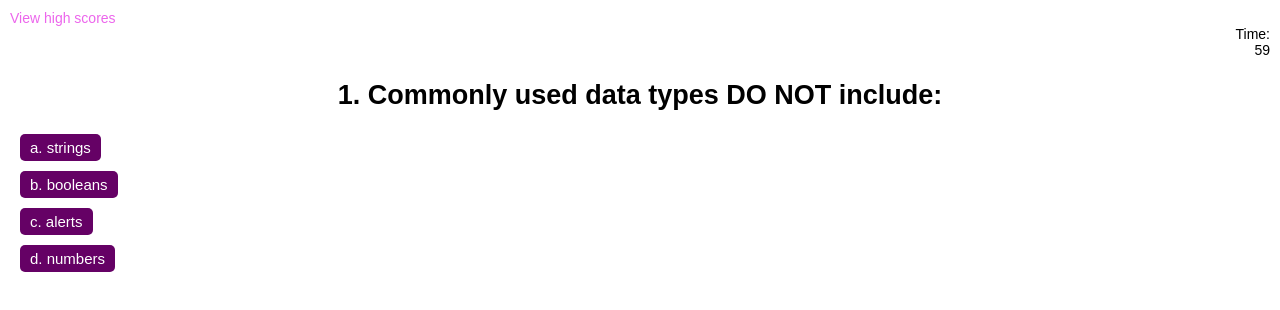
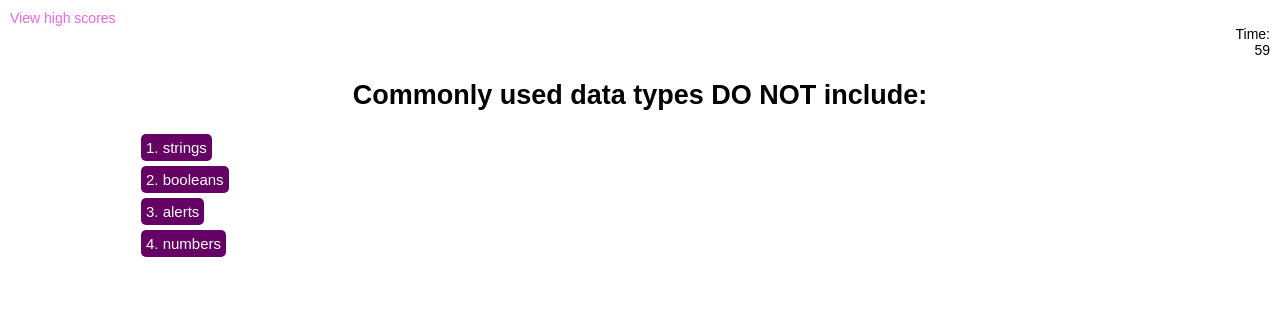
Before and after one commit to kdrummond528/Coding-Quiz, a plain HTML site: page index.html in a window 1280 px wide. Both pictures are taken after a click on the element "Start Quiz". Drawn offline with Linux system fonts and the light colour scheme.

Commit message:
modified html, css, and js

```diff
--- a/Assets/css/style.css
+++ b/Assets/css/style.css
@@ -35,14 +35,19 @@ body {
     background-color: rgb(236, 102, 236);
 }
 
+#questions {
+    margin-right: 10%;
+    margin-left: 10%;
+}
+
 #choices button {
     display: block;
     align-content: center;
     border-radius: 5px;
-    margin: 10px;
+    margin: 5px;
     background-color: rgb(101, 1, 101);
     color: white;
-    padding: 5px 10px;
+    padding: 5px;
     font-size: 15px;
     outline: none;
     border: none;
--- a/Assets/js/logic.js
+++ b/Assets/js/logic.js
@@ -12,8 +12,7 @@ var endScreen;
 // variables to reference DOM elements
 var questionsEl = document.getElementById('questions');
 var startBtn = document.getElementById('start-btn');
-
-console.log(startBtn);
+var feedBack = document.getElementById('feedback');
 
 // hide end screen
 var endScreen = document.getElementById("end-screen");
@@ -41,22 +40,28 @@ function startQuiz() {
     var choicesList = document.getElementById("choices");
     choicesList.style.display = "block";
 
+    // hide feedback
+    var feedBack = document.getElementById('feedback');
+    feedBack.style.display = "none";
+
     // start timer
     timer=setInterval(function(){
     var timerEl=document.querySelector(".timer-count")
     timerEl.textContent=timerCount
     timerCount--
     },1000)
+
     // show starting time
 
     getQuestion(currentQuestion);
 }
+
 startBtn.addEventListener("click", startQuiz)
 
 // function to get/show each question
 function getQuestion() {
     // get current question object from array
-    var question=questions[currentQuestion]
+    var question = questions[currentQuestion]
     console.log(question.title);
 
     // update title with current question
@@ -73,21 +78,21 @@ function getQuestion() {
 
 // function for clicking a question
 function checkQuestion(event) {
+    // check if user guessed right
+    if (choices.correct === true) {
 
-    // if the clicked element is not a choice button, do nothing.
-    // if (something) {
 
-    // }
+    }
 
-    // if (something) {
-    //     // check if user guessed wrong
+    if (wrong) {
+        // check if user guessed wrong
 
-    //     // penalize time by 10 seconds
+        // penalize time by 10 seconds
+        timerCount -=10
+        // display new time on page
 
-    //     // display new time on page
-
-    //     // give them feedback, letting them know it's wrong
-
+        // give them feedback, letting them know it's wrong
+    }
     // } else {
     //     // give them feedback letting them know it's right
     // }
--- a/Assets/js/questions.js
+++ b/Assets/js/questions.js
@@ -1,28 +1,28 @@
 // list of questions, choices, and correct answers
 var questions = [
     {
-        title: '1. Commonly used data types DO NOT include: ',
-        choices: ['a. strings', 'b. booleans', 'c. alerts', 'd. numbers'],
-        answer: 'c. alerts'
+        title: 'Commonly used data types DO NOT include: ',
+        choices: ['1. strings', '2. booleans', '3. alerts', '4. numbers'],
+        answer: '3. alerts'
     },
     {
-        title: '2. The condition in an if / else statement is enclosed with ___________ .',
-        choices: ['a. quotes', 'b. curly brackets', 'c. parenthesis', 'd. square brackets'],
-        answer: 'c. parenthesis'
+        title: 'The condition in an if / else statement is enclosed with ___________ .',
+        choices: ['1. quotes', '2. curly brackets', '3. parenthesis', '4. square brackets'],
+        answer: '3. parenthesis'
     },
     {
-        title: '3. Arrays in JavaScript can be used to store ____________ .',
-        choices: ['a. numbers and strings', 'b. other arrays', 'c. booleans', 'd. all of the above'],
-        answer: 'd. all of the above'
+        title: 'Arrays in JavaScript can be used to store ____________ .',
+        choices: ['1. numbers and strings', '2. other arrays', '3. booleans', '4. all of the above'],
+        answer: '4. all of the above'
     },
     {
-        title: '4. String values must be enclosed within _________ when being assigned to variable.',
-        choices: ['a. commas', 'b. curly brackets', 'c. quotes', 'd. parenthesis'],
-        answer: 'c. quotes'
+        title: 'String values must be enclosed within _________ when being assigned to variable.',
+        choices: ['1. commas', '2. curly brackets', '3. quotes', '4. parenthesis'],
+        answer: '3. quotes'
     },
     {
-        title: '5. A very use debugging tool used during development and debugging for printing content to the debugger is:',
-        choices: ['a. Javascript', 'b. terminal / bash', 'c. for loops', 'd. console.log'],
-        answer: 'd. console.log'
+        title: 'A very use debugging tool used during development and debugging for printing content to the debugger is:',
+        choices: ['1. Javascript', '2. terminal / bash', '3. for loops', '4. console.log'],
+        answer: '4. console.log'
     }
 ];
```
Lines whose indentation alone changed are shown as unchanged.
